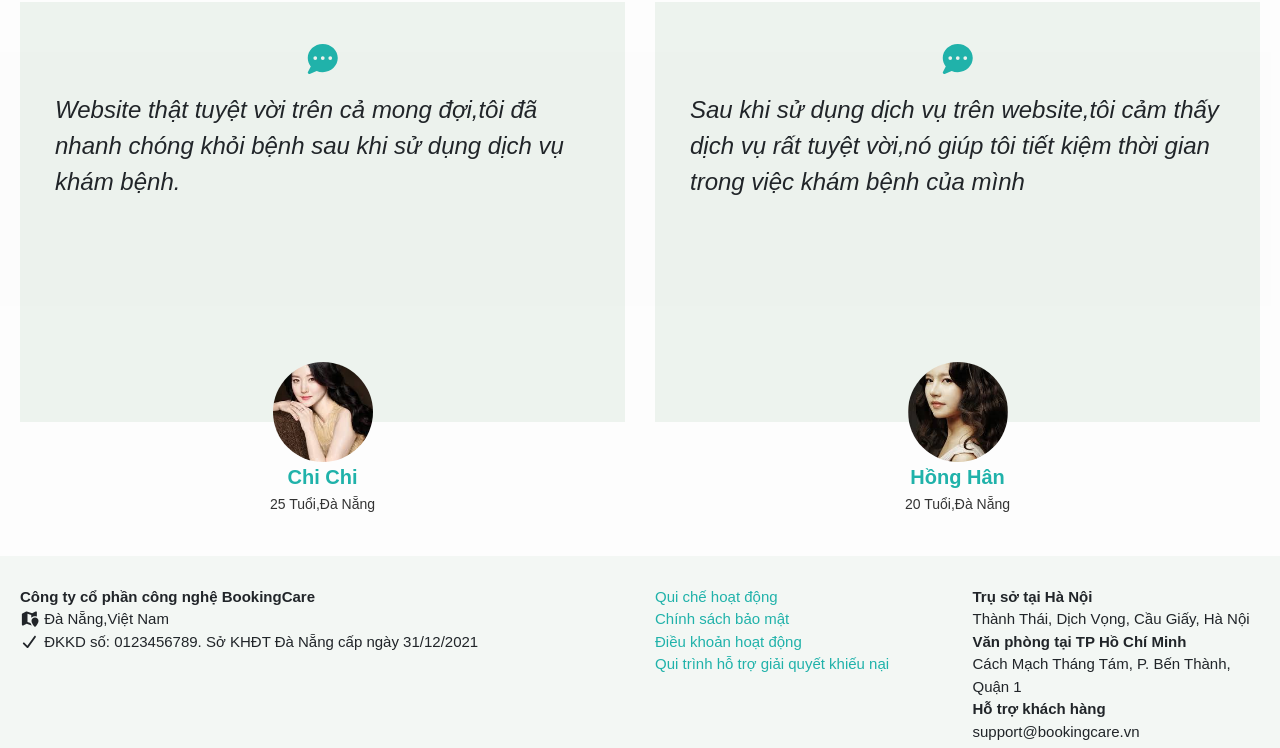
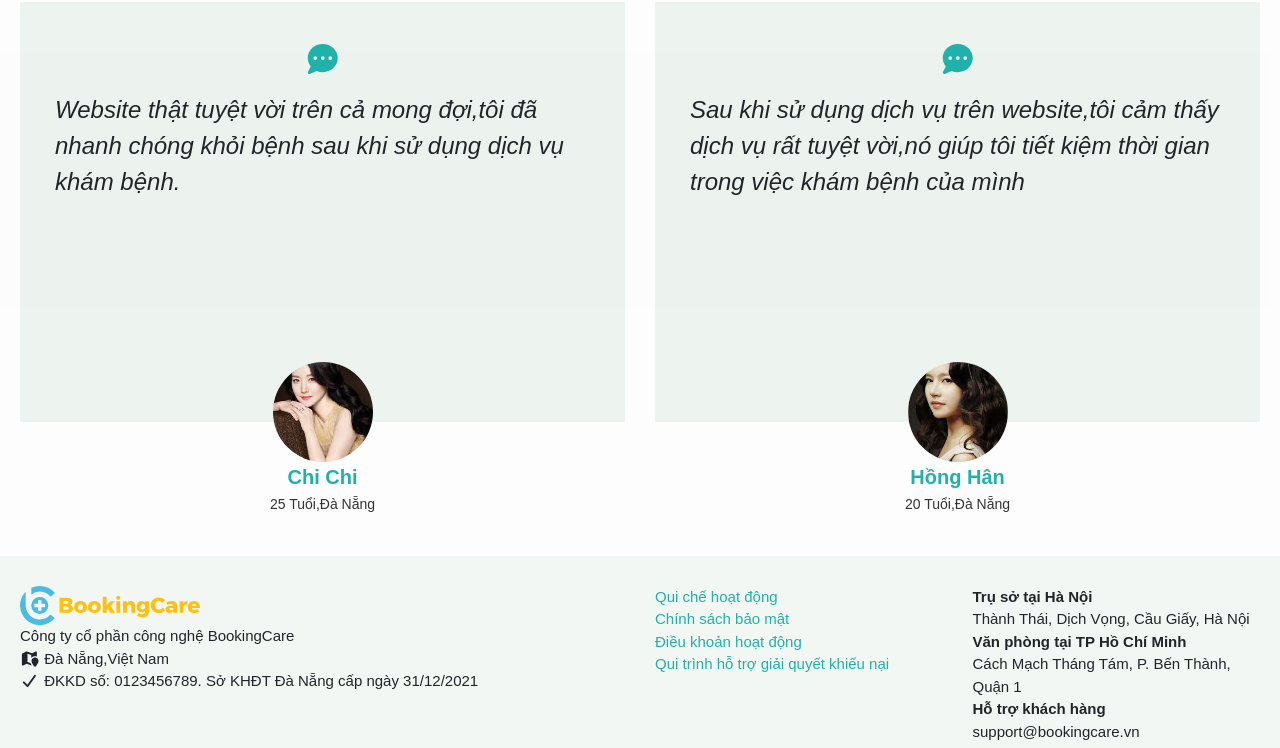
Before and after one commit to devplus-truongnguyen/template-do-an, a plain HTML site: page index.html in a window 1280 px wide. Shown: the part 1981-2729 px from the top of the page. Drawn offline with Linux system fonts and the light colour scheme; a web font is replaced by a local one.

Commit message:
add icon footer

```diff
--- a/index.html
+++ b/index.html
@@ -499,6 +499,7 @@
             <div class="row">
                 <div class="col-lg-6 col-sm-12">
                     <div class="footer-cl footer-cl-1">
+                        <img src="./assets/images/icon/bookingcare-2020.svg" width="180px" alt=""><br>
                         <span>Công ty cổ phần công nghệ BookingCare</span><br>
                         <div class="footer-icon">
                             <i class="fa-solid fa-map-location"></i>
```
